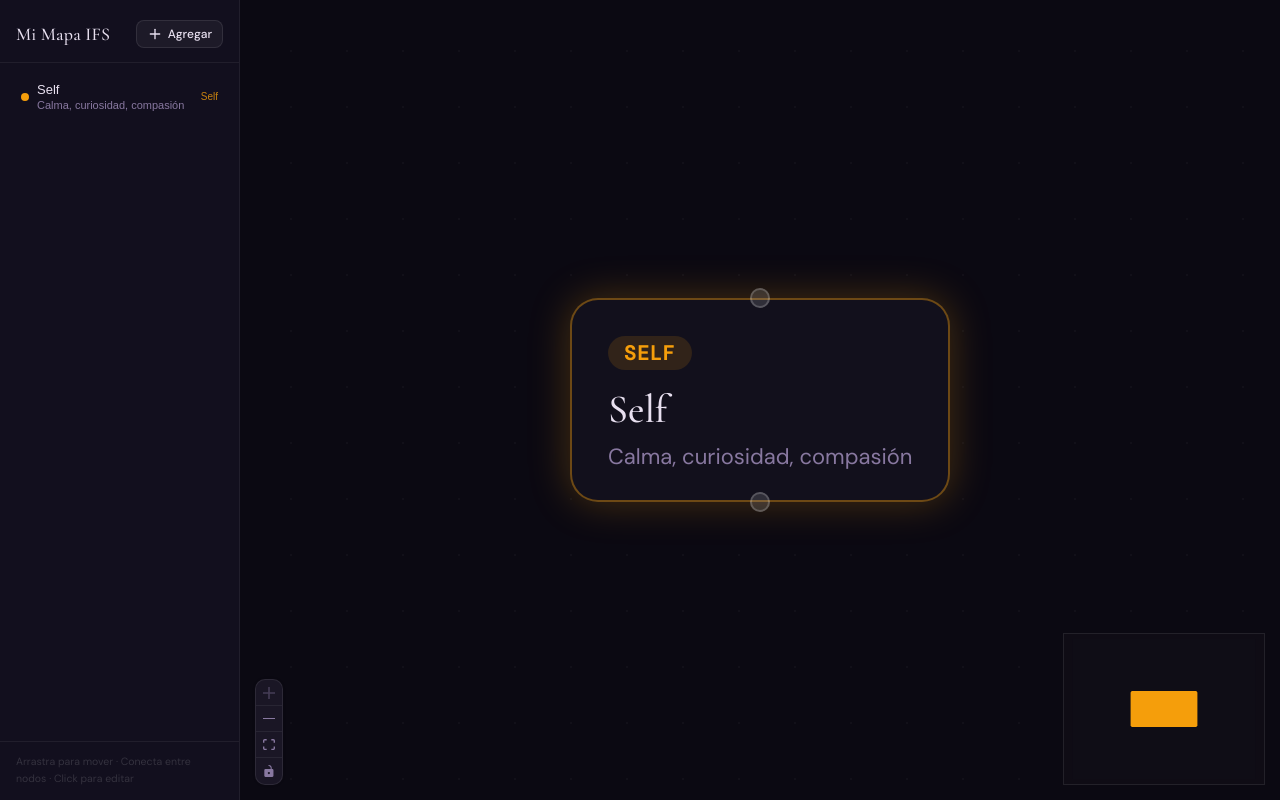
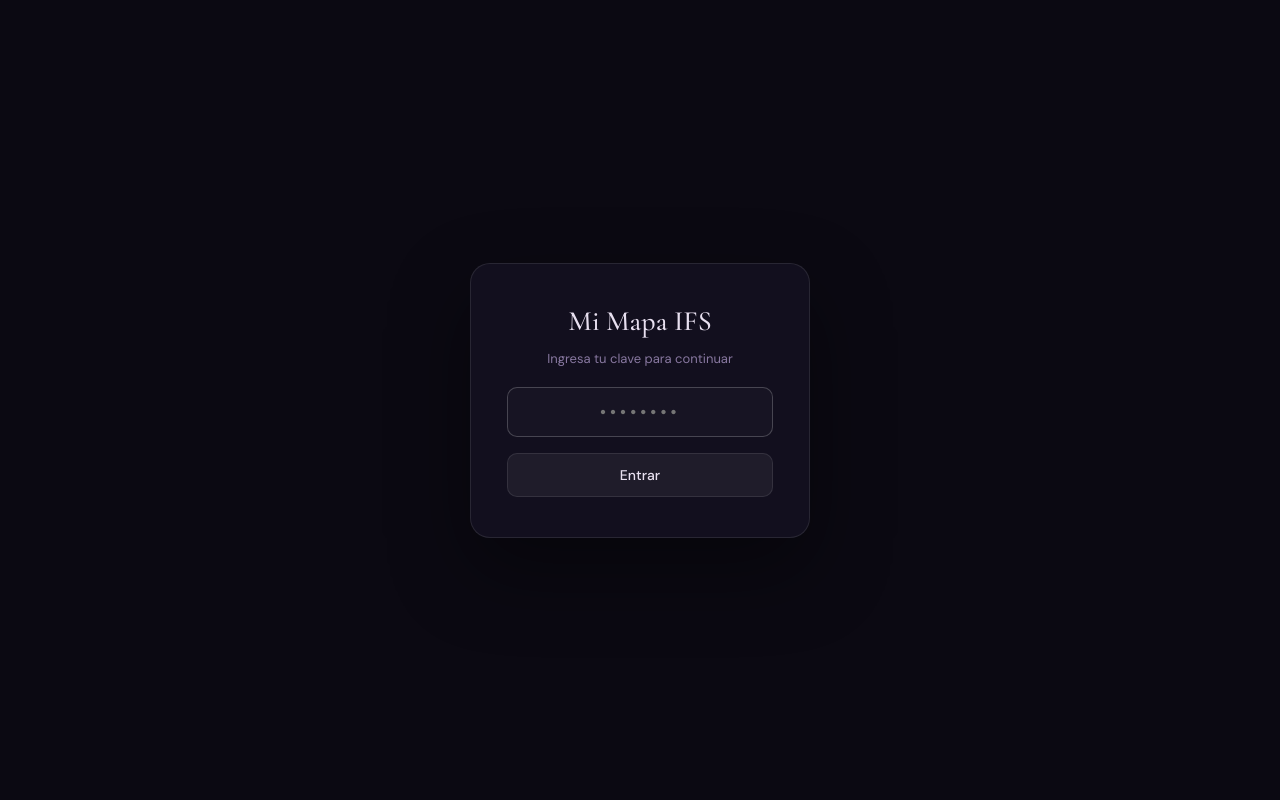
Before and after one commit to MarlonMoe23/partsmap, a React (Vite) app: page / in a window 1280 px wide. Built offline with nearby package versions, Linux system fonts and the light colour scheme.

Commit message:
202624041435

```diff
--- a/src/App.jsx
+++ b/src/App.jsx
@@ -11,16 +11,19 @@ import { useStore } from './store/useStore'
 import IFSNode from './components/IFSNode'
 import PartPanel from './components/PartPanel'
 import Sidebar from './components/Sidebar'
+import PasswordGate, { useAuth } from './components/PasswordGate'
 
 const nodeTypes = { ifsNode: IFSNode }
 
 export default function App() {
   const { nodes, edges, onNodesChange, onEdgesChange, onConnect } = useStore()
+  const { authed, login } = useAuth()
+
+  if (!authed) return <PasswordGate onAuth={login} />
 
   return (
     <div className="app-shell">
       <Sidebar />
-
       <div className="canvas-area">
         <ReactFlow
           nodes={nodes}
@@ -35,39 +38,18 @@ export default function App() {
           minZoom={0.3}
           maxZoom={2}
         >
-          <Background
-            variant={BackgroundVariant.Dots}
-            gap={28}
-            size={1}
-            color="#ffffff09"
-          />
-          <Controls
-            style={{
-              background: '#1a1625',
-              border: '1px solid #ffffff15',
-              borderRadius: '10px',
-            }}
-          />
+          <Background variant={BackgroundVariant.Dots} gap={28} size={1} color="#ffffff09" />
+          <Controls style={{ background: '#1a1625', border: '1px solid #ffffff15', borderRadius: '10px' }} />
           <MiniMap
-            style={{
-              background: '#0f0d16',
-              border: '1px solid #ffffff15',
-            }}
+            style={{ background: '#0f0d16', border: '1px solid #ffffff15' }}
             nodeColor={(n) => {
-              const colors = {
-                self: '#f59e0b',
-                manager: '#6366f1',
-                firefighter: '#ef4444',
-                exile: '#8b5cf6',
-                protector: '#10b981',
-              }
+              const colors = { self: '#f59e0b', manager: '#6366f1', firefighter: '#ef4444', exile: '#8b5cf6' }
               return colors[n.data?.partType] ?? '#6366f1'
             }}
             maskColor="#0f0d1688"
           />
         </ReactFlow>
       </div>
-
       <PartPanel />
     </div>
   )
--- a/src/components/PartPanel.jsx
+++ b/src/components/PartPanel.jsx
@@ -12,6 +12,7 @@ export default function PartPanel() {
 
   if (!panelOpen || !selectedNodeId) return null
   const node = nodes.find((n) => n.id === selectedNodeId)
+  const isSelf = node?.data?.partType === 'self'
   if (!node) return null
 
   const { data } = node
@@ -51,9 +52,11 @@ export default function PartPanel() {
           {typeConfig.label}
         </div>
         <div className="panel-actions">
-          <button className="icon-btn danger" onClick={() => deleteNode(selectedNodeId)} title="Eliminar">
-            <Trash2 size={15} />
-          </button>
+          {!isSelf && (
+            <button className="icon-btn danger" onClick={() => deleteNode(selectedNodeId)} title="Eliminar">
+              <Trash2 size={15} />
+            </button>
+          )}
           <button className="icon-btn" onClick={closePanel}>
             <X size={16} />
           </button>
--- /dev/null
+++ b/src/components/PasswordGate.jsx
@@ -0,0 +1,59 @@
+import { useState } from 'react'
+
+const PASSWORD = '23080913'  // ← cambia esto por tu clave
+
+const KEY = 'ifs-auth'
+
+export function useAuth() {
+  const [authed, setAuthed] = useState(() => localStorage.getItem(KEY) === PASSWORD)
+  const login = (pw) => {
+    if (pw === PASSWORD) {
+      localStorage.setItem(KEY, pw)
+      setAuthed(true)
+      return true
+    }
+    return false
+  }
+  return { authed, login }
+}
+
+export default function PasswordGate({ onAuth }) {
+  const [value, setValue] = useState('')
+  const [error, setError] = useState(false)
+  const [shake, setShake] = useState(false)
+
+  const submit = () => {
+    const ok = onAuth(value)
+    if (!ok) {
+      setError(true)
+      setShake(true)
+      setValue('')
+      setTimeout(() => setShake(false), 500)
+    }
+  }
+
+  const onKey = (e) => {
+    if (e.key === 'Enter') submit()
+    setError(false)
+  }
+
+  return (
+    <div className="gate-overlay">
+      <div className={`gate-box ${shake ? 'shake' : ''}`}>
+        <div className="gate-title">Mi Mapa IFS</div>
+        <div className="gate-subtitle">Ingresa tu clave para continuar</div>
+        <input
+          type="password"
+          className={`gate-input ${error ? 'gate-input-error' : ''}`}
+          value={value}
+          onChange={(e) => { setValue(e.target.value); setError(false) }}
+          onKeyDown={onKey}
+          placeholder="••••••••"
+          autoFocus
+        />
+        {error && <div className="gate-error">Clave incorrecta</div>}
+        <button className="gate-btn" onClick={submit}>Entrar</button>
+      </div>
+    </div>
+  )
+}
--- a/src/index.css
+++ b/src/index.css
@@ -408,3 +408,90 @@ html, body, #root {
 }
 
 .panel-drag-handle:active { cursor: grabbing; }
+
+/* Password Gate */
+.gate-overlay {
+  position: fixed;
+  inset: 0;
+  background: var(--bg);
+  display: flex;
+  align-items: center;
+  justify-content: center;
+  z-index: 100;
+}
+
+.gate-box {
+  background: var(--surface);
+  border: 1px solid var(--border2);
+  border-radius: 20px;
+  padding: 40px 36px;
+  width: 340px;
+  display: flex;
+  flex-direction: column;
+  align-items: center;
+  gap: 12px;
+  box-shadow: 0 32px 80px #00000066;
+}
+
+.gate-title {
+  font-family: 'Cormorant Garamond', serif;
+  font-size: 28px;
+  font-weight: 500;
+  color: var(--text);
+  text-align: center;
+}
+
+.gate-subtitle {
+  font-size: 13px;
+  color: var(--text-muted);
+  text-align: center;
+  margin-bottom: 8px;
+}
+
+.gate-input {
+  width: 100%;
+  background: #ffffff06;
+  border: 1px solid var(--border2);
+  border-radius: 10px;
+  color: var(--text);
+  font-size: 18px;
+  padding: 12px 16px;
+  outline: none;
+  text-align: center;
+  letter-spacing: 0.2em;
+  transition: border-color 0.2s;
+  font-family: 'DM Sans', sans-serif;
+}
+
+.gate-input:focus { border-color: #ffffff35; }
+.gate-input-error { border-color: #ef444466 !important; }
+
+.gate-error {
+  font-size: 12px;
+  color: #ef4444;
+}
+
+.gate-btn {
+  margin-top: 4px;
+  width: 100%;
+  padding: 12px;
+  background: #ffffff0e;
+  border: 1px solid var(--border2);
+  border-radius: 10px;
+  color: var(--text);
+  font-family: 'DM Sans', sans-serif;
+  font-size: 14px;
+  font-weight: 500;
+  cursor: pointer;
+  transition: background 0.2s;
+}
+
+.gate-btn:hover { background: #ffffff18; }
+
+@keyframes shake {
+  0%, 100% { transform: translateX(0); }
+  20%, 60% { transform: translateX(-8px); }
+  40%, 80% { transform: translateX(8px); }
+}
+
+.shake { animation: shake 0.4s ease; }
```
